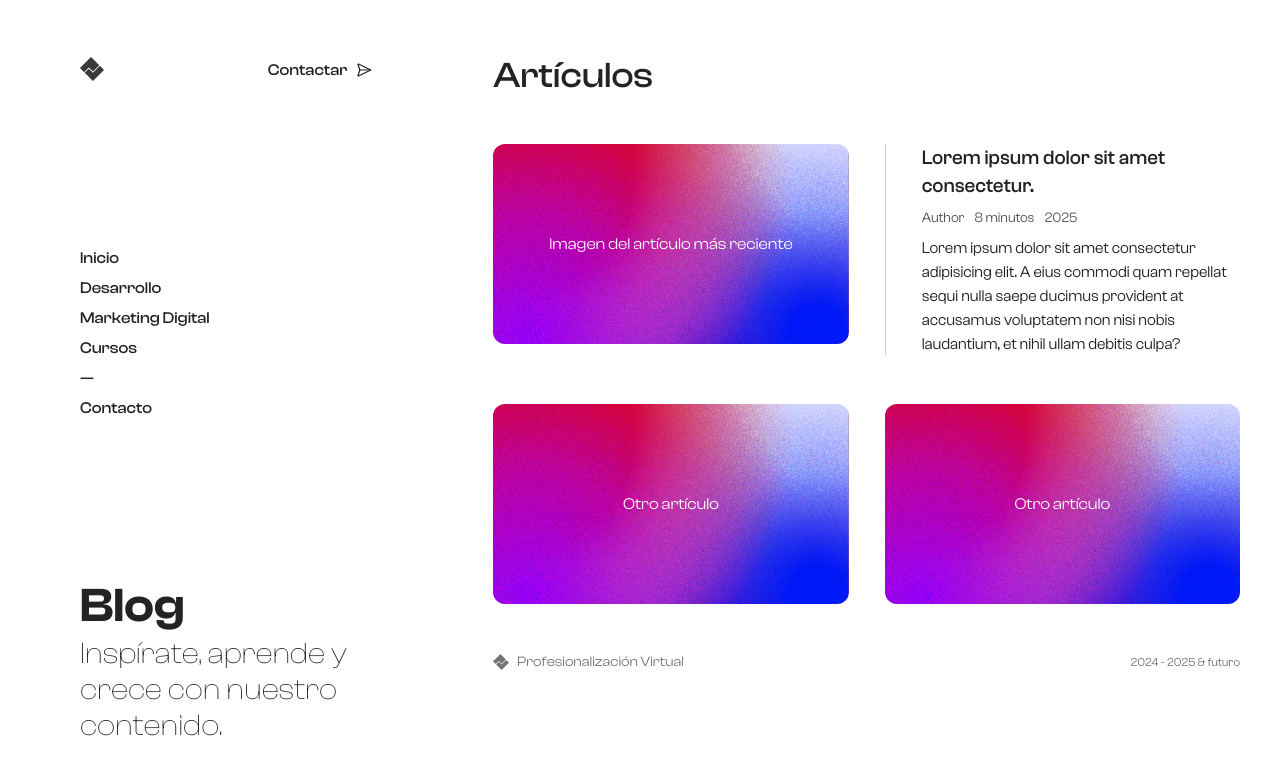
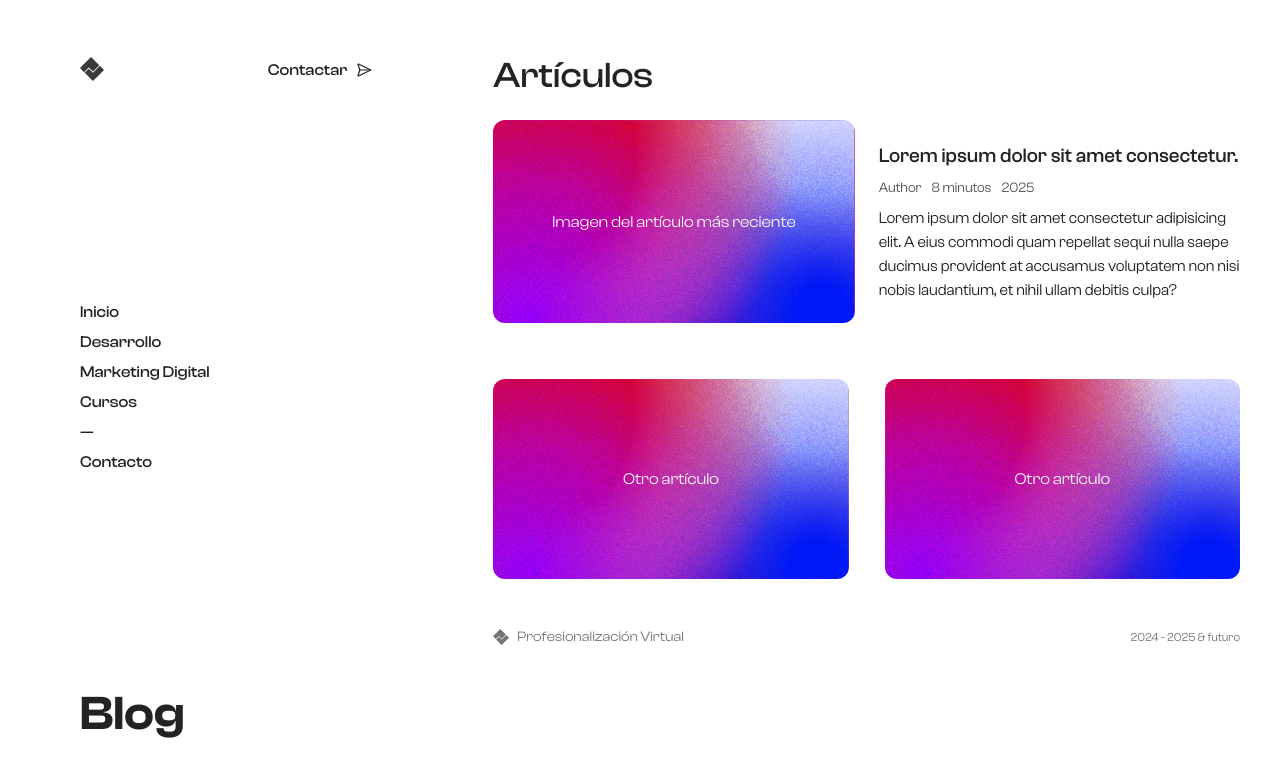
Before and after one commit to esflowers/the-company, a Next.js app: page /blog in a window 1280 px wide. Shown: the top 776 px of the page. Built offline with nearby package versions, Linux system fonts and the light colour scheme; a web font is replaced by a local one.

Commit message:
add basic content to blog page

```diff
--- a/src/app/blog/page.tsx
+++ b/src/app/blog/page.tsx
@@ -1,14 +1,16 @@
 import Department from "../components/layouts/Department"
 import CardFusion from "../components/ui/CardFusion"
+import { textBlog } from "../ui/consts"
 
 export default function Blog() {
   return (
-    <Department mode="blog" title="Blog" description="Inspírate, aprende y crece con nuestro contenido.">
-      <main className="space-y-9 xl:space-y-12">
-        <h2 className="font-brand font-medium text-2xl md:text-3xl xl:text-4xl">Artículos</h2>
-        <div className="grid grid-cols-1 sm:grid-cols-2 gap-6 lg:gap-8 xl:gap-9 sm:divide-x divide-primary-300">
+    <Department mode="blog" title="Blog" description={textBlog}>
+      <main className="mt-6 md:mt-0 space-y-12 xl:space-y-14">
+        <div className="space-y-4 lg:space-y-6">
+          <h2 className="h2">Artículos</h2>
+          <div className="grid grid-cols-1 sm:grid-cols-2 gap-4 lg:gap-6">
             <CardFusion>Imagen del artículo más reciente</CardFusion>
-            <div className="sm:pl-6 lg:pl-8 xl:pl-9 flex flex-col justify-center gap-2">
+            <div className="flex flex-col sm:justify-center gap-2">
                 <h4 className="font-medium text-xl">Lorem ipsum dolor sit amet consectetur.</h4>
                 <div className="text-sm text-primary-600 flex items-center gap-2.5">
                   <span>Author</span>
@@ -17,7 +19,9 @@ export default function Blog() {
                 </div>
                 <p className="text-pretty">Lorem ipsum dolor sit amet consectetur adipisicing elit. A eius commodi quam repellat sequi nulla saepe ducimus provident at accusamus voluptatem non nisi nobis laudantium, et nihil ullam debitis culpa?</p>
             </div>
+          </div>
         </div>
+
         <div className="grid grid-cols-1 sm:grid-cols-2 gap-6 lg:gap-8 xl:gap-9">
             <CardFusion>Otro artículo</CardFusion>
             <CardFusion>Otro artículo</CardFusion>
```
